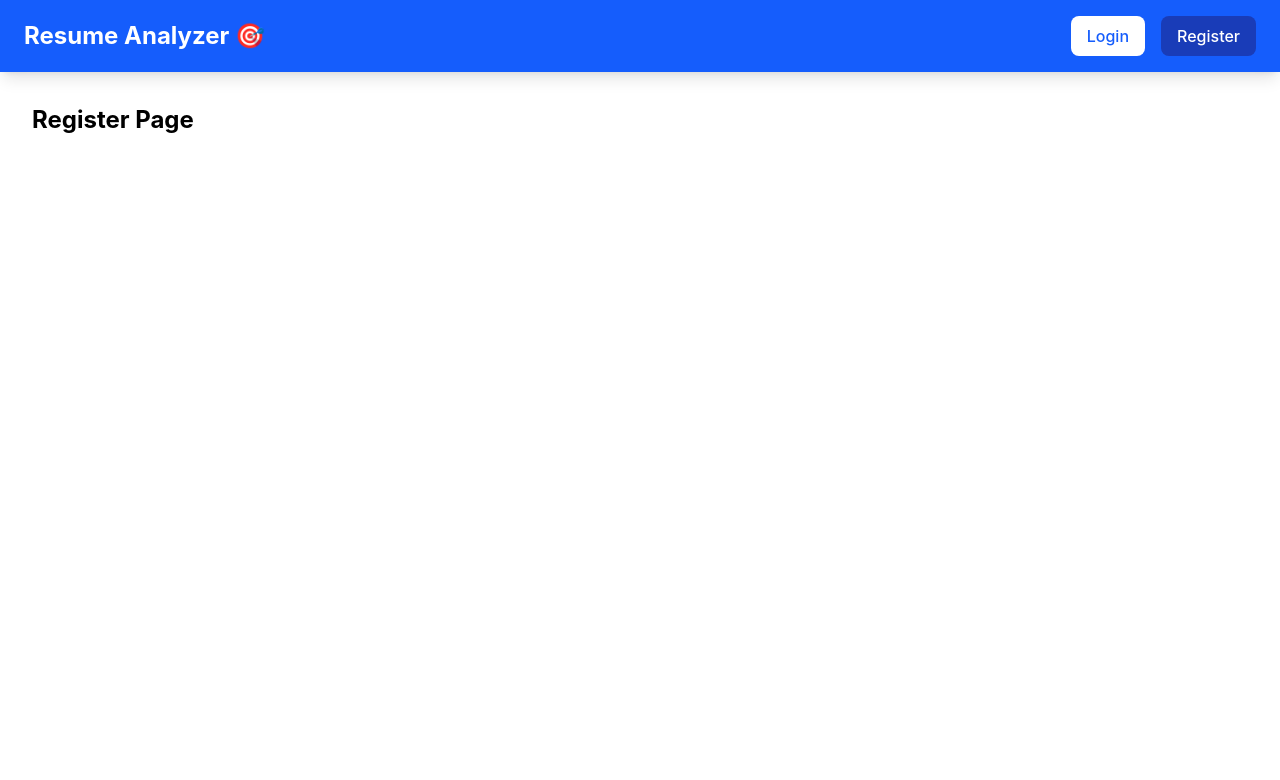
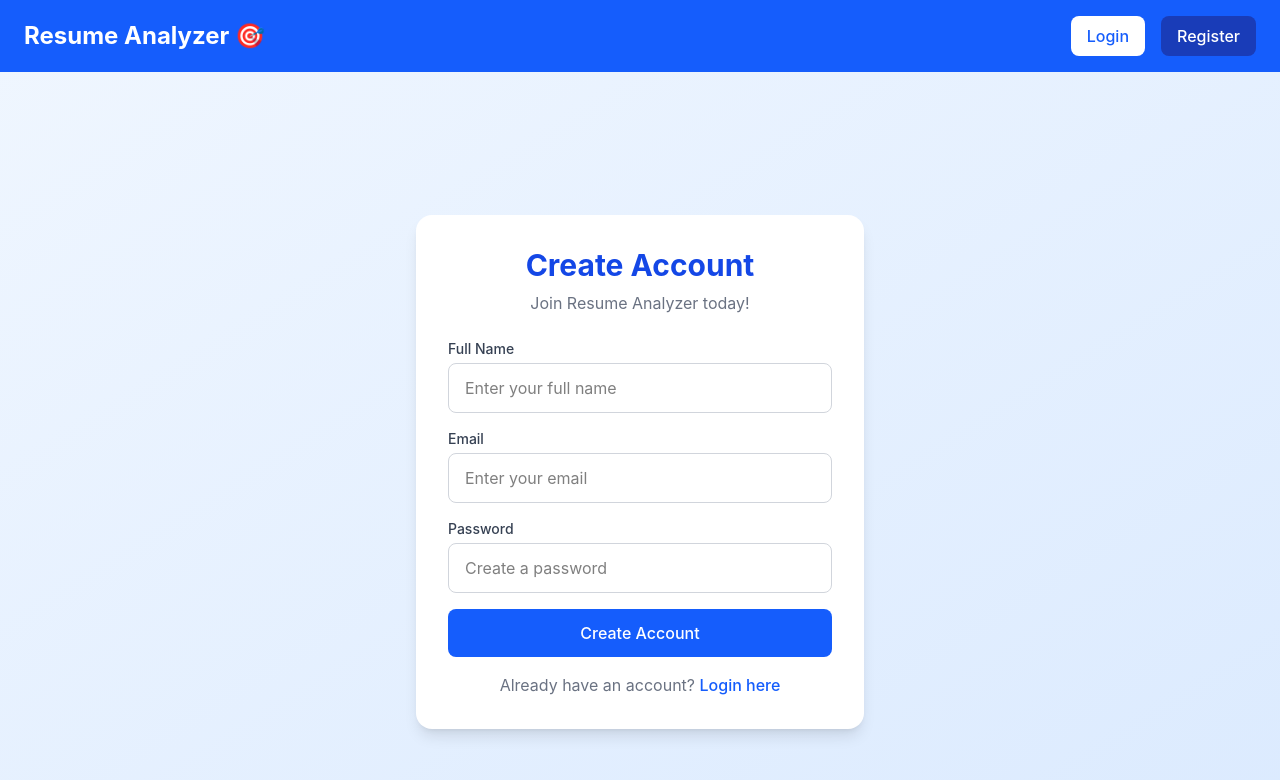
Before and after one commit to gauravbhore33/resume-analyzer, a React app in the folder frontend/: page /register in a window 1280 px wide. Shown: the top 780 px of the page. Built offline with nearby package versions, Linux system fonts and the light colour scheme; the HTML template or start-up script is replaced by a standard one.

Commit message:
Built Register and Login pages with JWT authentication

```diff
--- a/frontend/src/pages/LoginPage.jsx
+++ b/frontend/src/pages/LoginPage.jsx
@@ -1,4 +1,92 @@
+import { useState } from 'react';
+import { Link, useNavigate } from 'react-router-dom';
+import { loginUser } from '../services/api';
+
 function LoginPage() {
-    return <div className="p-8"><h1 className="text-2xl font-bold">Login Page</h1></div>;
+    const navigate = useNavigate();
+    const [formData, setFormData] = useState({
+        email: '', password: ''
+    });
+    const [error, setError] = useState('');
+    const [loading, setLoading] = useState(false);
+
+    const handleChange = (e) => {
+        setFormData({ ...formData, [e.target.name]: e.target.value });
+    };
+
+    const handleSubmit = async (e) => {
+        e.preventDefault();
+        setLoading(true);
+        setError('');
+        try {
+            const response = await loginUser(formData);
+            if (response.data.token) {
+                localStorage.setItem('token', response.data.token);
+                localStorage.setItem('userId', response.data.userId || '1');
+                navigate('/upload');
+            } else {
+                setError(response.data.error || 'Login failed!');
+            }
+        } catch (err) {
+            setError('Invalid email or password. Please try again.');
+        }
+        setLoading(false);
+    };
+
+    return (
+        <div className="min-h-screen bg-gradient-to-br from-blue-50 to-blue-100 flex items-center justify-center px-4">
+            <div className="bg-white rounded-2xl shadow-lg p-8 w-full max-w-md">
+                <h2 className="text-3xl font-bold text-blue-700 text-center mb-2">Welcome Back!</h2>
+                <p className="text-gray-500 text-center mb-6">Login to analyze your resume</p>
+
+                {error && (
+                    <div className="bg-red-50 text-red-600 px-4 py-3 rounded-lg mb-4 text-sm">
+                        {error}
+                    </div>
+                )}
+
+                <form onSubmit={handleSubmit} className="space-y-4">
+                    <div>
+                        <label className="block text-sm font-medium text-gray-700 mb-1">Email</label>
+                        <input
+                            type="email"
+                            name="email"
+                            value={formData.email}
+                            onChange={handleChange}
+                            placeholder="Enter your email"
+                            required
+                            className="w-full border border-gray-300 rounded-lg px-4 py-3 focus:outline-none focus:ring-2 focus:ring-blue-500"
+                        />
+                    </div>
+                    <div>
+                        <label className="block text-sm font-medium text-gray-700 mb-1">Password</label>
+                        <input
+                            type="password"
+                            name="password"
+                            value={formData.password}
+                            onChange={handleChange}
+                            placeholder="Enter your password"
+                            required
+                            className="w-full border border-gray-300 rounded-lg px-4 py-3 focus:outline-none focus:ring-2 focus:ring-blue-500"
+                        />
+                    </div>
+                    <button
+                        type="submit"
+                        disabled={loading}
+                        className="w-full bg-blue-600 text-white py-3 rounded-lg font-medium hover:bg-blue-700 disabled:opacity-50">
+                        {loading ? 'Logging in...' : 'Login'}
+                    </button>
+                </form>
+
+                <p className="text-center text-gray-500 mt-4">
+                    Don't have an account?{' '}
+                    <Link to="/register" className="text-blue-600 font-medium hover:underline">
+                        Register here
+                    </Link>
+                </p>
+            </div>
+        </div>
+    );
 }
+
 export default LoginPage;
--- a/frontend/src/pages/RegisterPage.jsx
+++ b/frontend/src/pages/RegisterPage.jsx
@@ -1,4 +1,103 @@
+import { useState } from 'react';
+import { Link, useNavigate } from 'react-router-dom';
+import { registerUser } from '../services/api';
+
 function RegisterPage() {
-    return <div className="p-8"><h1 className="text-2xl font-bold">Register Page</h1></div>;
+    const navigate = useNavigate();
+    const [formData, setFormData] = useState({
+        name: '', email: '', password: ''
+    });
+    const [error, setError] = useState('');
+    const [loading, setLoading] = useState(false);
+
+    const handleChange = (e) => {
+        setFormData({ ...formData, [e.target.name]: e.target.value });
+    };
+
+    const handleSubmit = async (e) => {
+        e.preventDefault();
+        setLoading(true);
+        setError('');
+        try {
+            const response = await registerUser(formData);
+            if (response.data.token) {
+                localStorage.setItem('token', response.data.token);
+                navigate('/upload');
+            } else {
+                setError(response.data.error || 'Registration failed!');
+            }
+        } catch (err) {
+            setError('Something went wrong. Please try again.');
+        }
+        setLoading(false);
+    };
+
+    return (
+        <div className="min-h-screen bg-gradient-to-br from-blue-50 to-blue-100 flex items-center justify-center px-4">
+            <div className="bg-white rounded-2xl shadow-lg p-8 w-full max-w-md">
+                <h2 className="text-3xl font-bold text-blue-700 text-center mb-2">Create Account</h2>
+                <p className="text-gray-500 text-center mb-6">Join Resume Analyzer today!</p>
+
+                {error && (
+                    <div className="bg-red-50 text-red-600 px-4 py-3 rounded-lg mb-4 text-sm">
+                        {error}
+                    </div>
+                )}
+
+                <form onSubmit={handleSubmit} className="space-y-4">
+                    <div>
+                        <label className="block text-sm font-medium text-gray-700 mb-1">Full Name</label>
+                        <input
+                            type="text"
+                            name="name"
+                            value={formData.name}
+                            onChange={handleChange}
+                            placeholder="Enter your full name"
+                            required
+                            className="w-full border border-gray-300 rounded-lg px-4 py-3 focus:outline-none focus:ring-2 focus:ring-blue-500"
+                        />
+                    </div>
+                    <div>
+                        <label className="block text-sm font-medium text-gray-700 mb-1">Email</label>
+                        <input
+                            type="email"
+                            name="email"
+                            value={formData.email}
+                            onChange={handleChange}
+                            placeholder="Enter your email"
+                            required
+                            className="w-full border border-gray-300 rounded-lg px-4 py-3 focus:outline-none focus:ring-2 focus:ring-blue-500"
+                        />
+                    </div>
+                    <div>
+                        <label className="block text-sm font-medium text-gray-700 mb-1">Password</label>
+                        <input
+                            type="password"
+                            name="password"
+                            value={formData.password}
+                            onChange={handleChange}
+                            placeholder="Create a password"
+                            required
+                            className="w-full border border-gray-300 rounded-lg px-4 py-3 focus:outline-none focus:ring-2 focus:ring-blue-500"
+                        />
+                    </div>
+                    <button
+                        type="submit"
+                        disabled={loading}
+                        className="w-full bg-blue-600 text-white py-3 rounded-lg font-medium hover:bg-blue-700 disabled:opacity-50">
+                        {loading ? 'Creating Account...' : 'Create Account'}
+                    </button>
+                </form>
+
+                <p className="text-center text-gray-500 mt-4">
+                    Already have an account?{' '}
+                    <Link to="/login" className="text-blue-600 font-medium hover:underline">
+                        Login here
+                    </Link>
+                </p>
+            </div>
+        </div>
+    );
 }
+
 export default RegisterPage;
```
Also changed, not shown: 1 other file (tests, documents, lock files or other folders).
